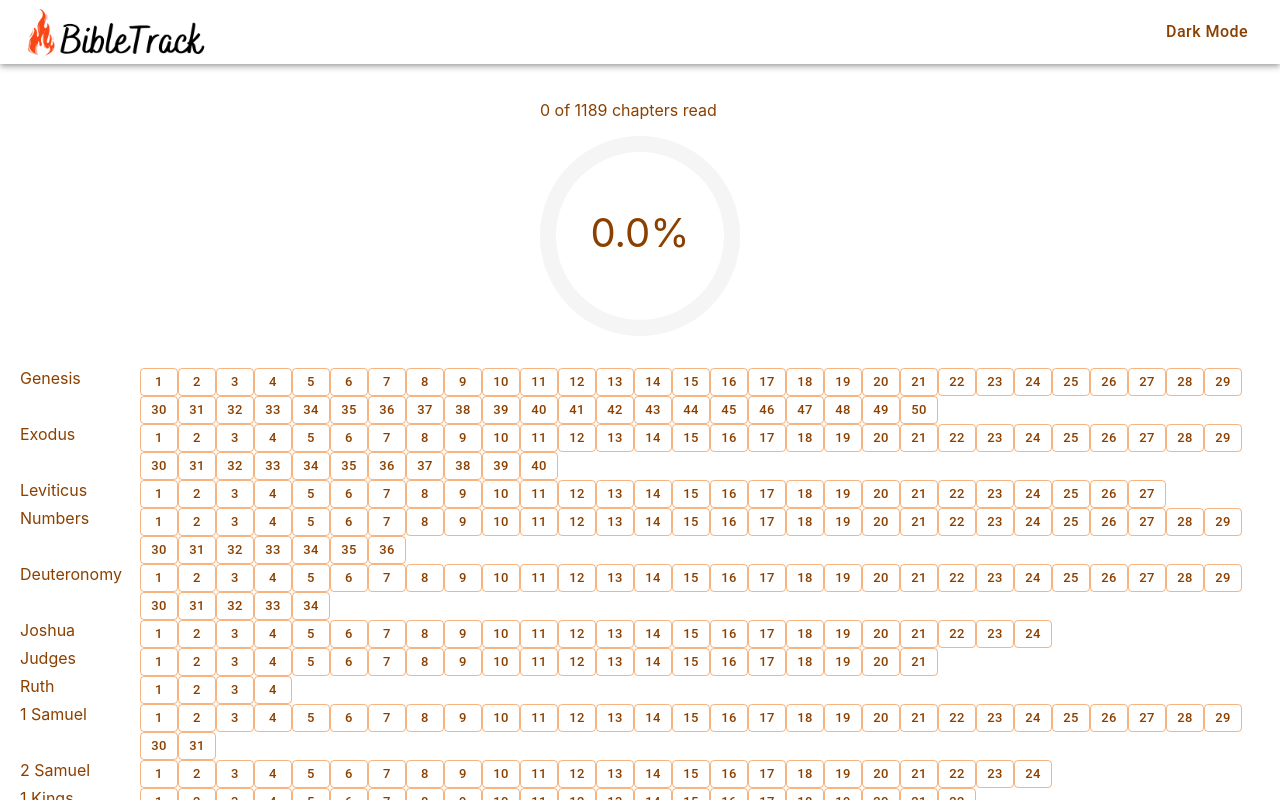
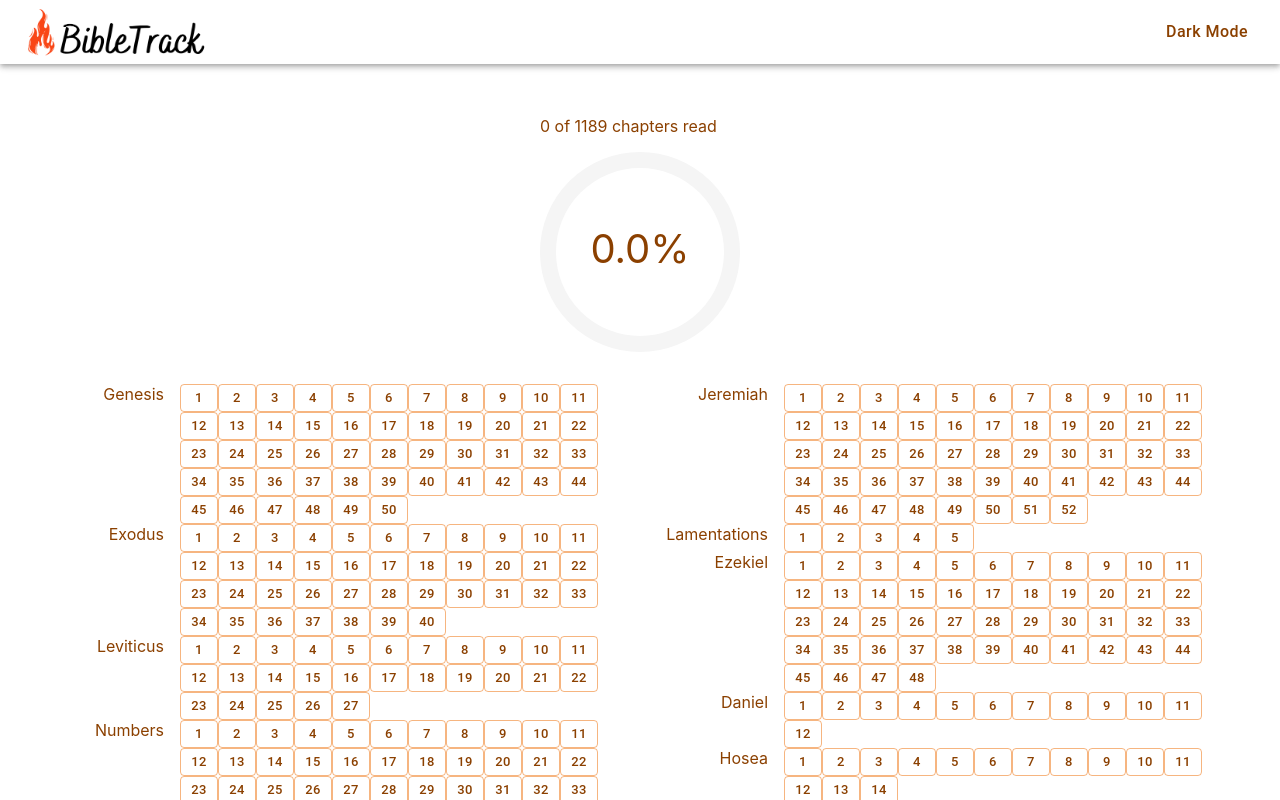
Before and after one commit to wordtovictory/wordtovictory.github.io, a React (Create React App) app: page / in a window 1280 px wide. Shown: the top 800 px of the page. Built offline with nearby package versions, Linux system fonts and the light colour scheme.

Commit message:
Fix 2 columns display of books.

```diff
--- a/src/dashboard/BookRecord.js
+++ b/src/dashboard/BookRecord.js
@@ -7,8 +7,18 @@ export default function BookRecord(props) {
     const { currentTheme } = useTheme();
     const {book, readStatus, setReadStatus} = props;
 
-    const bookRecordstyle = {display: 'flex', backgroundColor: currentTheme.background};
-    const bookNameStyle = {flex: '0 0 120px', color: currentTheme.text}
+    const bookRecordstyle = {
+        display: 'flex',
+        backgroundColor: currentTheme.background,
+        alignItems: 'flex-start'
+    };
+    const bookNameStyle = {
+        width: 120,
+        minWidth: 120,
+        color: currentTheme.text,
+        textAlign: 'right',
+        pr: 2
+    }
 
     const toggleRead = (event) => {
         const chapterKey = event.currentTarget.value;
@@ -36,7 +46,7 @@ export default function BookRecord(props) {
     return (
         <Box sx={bookRecordstyle}>
             <Box sx={bookNameStyle}>{book.name}</Box>
-            <Box>
+            <Box sx={{ display: 'flex', flexWrap: 'wrap' }}>
                 {Array.from({length: Math.ceil(book.numChapters)}, (_, i) => {
                         const chapterNum = i + 1;
                         const chapterKey = book.name + "_" + chapterNum;
--- a/src/dashboard/Dashboard.js
+++ b/src/dashboard/Dashboard.js
@@ -1,7 +1,7 @@
 import '../App.css';
 import {BOOKS} from '../bible/constants.ts';
 import {useEffect, useState} from "react";
-import {Box, Grid} from "@mui/material";
+import {Box, Container} from "@mui/material";
 import BookRecord from "./BookRecord";
 import StatisticsPanel from "./StatisticsPanel";
 import ControlPanel from "./ControlPanel";
@@ -29,37 +29,33 @@ function Dashboard() {
     }, [])
 
     return (
-        <Box sx={{
-            display: 'flex',
-            alignItems: 'center',
-            flexDirection: 'column'
-        }}>
+        <Container maxWidth="xl">
+            <Box sx={{ width: '100%', py: 2 }}>
                 <Box sx={statisticsPanelStyle}>
                     <StatisticsPanel readStatus={readStatus}/>
                 </Box>
+                <Box sx={{ height: 32 }} />
                 <Box sx={{
-                flex: '0 0 32px'
-            }}></Box>
-            <Grid container spacing={1}>
-                <Grid item xs={6}>
+                    display: 'flex',
+                    flexDirection: { xs: 'column', md: 'row' },
+                    gap: 2
+                }}>
+                    <Box sx={{ width: { xs: '100%', md: '50%' } }}>
                         {BOOKS1.map(book =>
                             <BookRecord key={book.name} book={book} readStatus={readStatus} setReadStatus={setReadStatus}/>
                         )}
-                </Grid>
-                <Grid item xs={6}>
+                    </Box>
+                    <Box sx={{ width: { xs: '100%', md: '50%' } }}>
                         {BOOKS2.map(book =>
                             <BookRecord key={book.name} book={book} readStatus={readStatus} setReadStatus={setReadStatus}/>
                         )}
-                </Grid>
-            </Grid>
-            <Box sx={{
-                flex: '0 0 32px'
-            }}></Box>
+                    </Box>
+                </Box>
+                <Box sx={{ height: 32 }} />
                 <ControlPanel readStatus={readStatus} setReadStatus={setReadStatus}/>
-            <Box sx={{
-                flex: '0 0 32px'
-            }}></Box>
+                <Box sx={{ height: 32 }} />
             </Box>
+        </Container>
     );
 }
 
```
Lines whose indentation alone changed are shown as unchanged.
